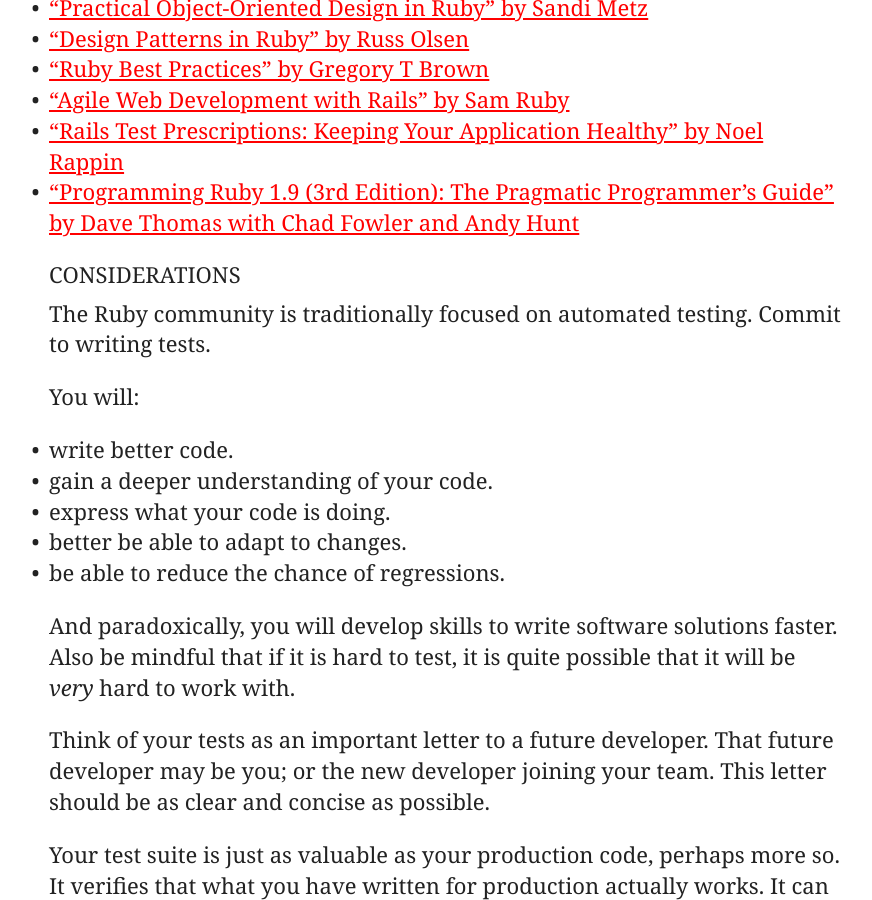
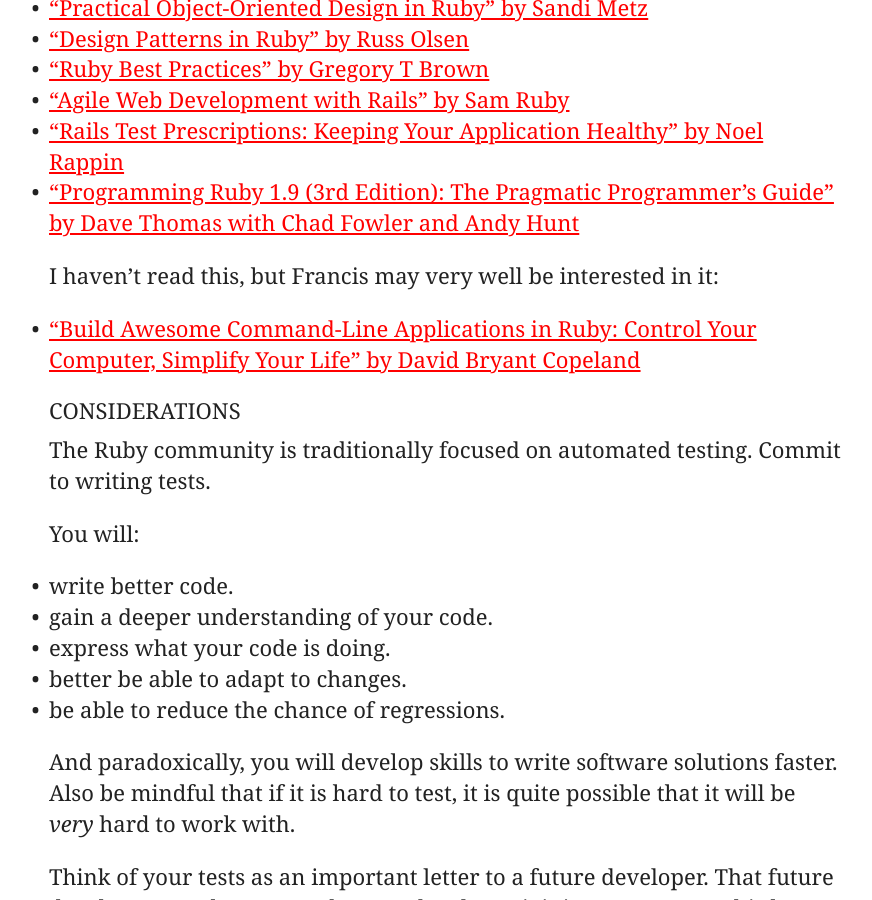
Before and after one commit to terrellt/ndlib.github.io, a Jekyll site: the page built from _posts/2013-04-20-ruby-resources-for-the-university.md, in a window 1280 px wide and 900 px high, scrolled down 974 px. Shown: the whole window, without its empty margins (195-1067 px from the left). Built offline with Jekyll 4.4.1, drawn with Linux system fonts in a browser that asks for light colours; Markdown is read by kramdown in place of the engine named in the settings.

Commit message:
Adding a suggestion for Francis

```diff
--- a/_posts/2013-04-20-ruby-resources-for-the-university.md
+++ b/_posts/2013-04-20-ruby-resources-for-the-university.md
@@ -27,6 +27,7 @@ tags:     ruby
 * [rbenv](https://github.com/sstephenson/rbenv/) - a less "intrusive" alternate to RVM
 * [Ruby Debugger](https://github.com/cldwalker/debugger) - a debugger for Ruby
 
+
 ### Books
 
 I would highly recommend the following Ruby and Rails books:
@@ -37,6 +38,10 @@ I would highly recommend the following Ruby and Rails books:
 * ["Agile Web Development with Rails" by Sam Ruby](http://pragprog.com/book/rails4/agile-web-development-with-rails)
 * ["Rails Test Prescriptions: Keeping Your Application Healthy" by Noel Rappin](http://pragprog.com/book/nrtest/rails-test-prescriptions)
 * ["Programming Ruby 1.9 (3rd Edition): The Pragmatic Programmer's Guide" by Dave Thomas with Chad Fowler and Andy Hunt](http://pragprog.com/book/ruby3/programming-ruby-1-9)
+
+I haven't read this, but Francis may very well be interested in it:
+
+* ["Build Awesome Command-Line Applications in Ruby: Control Your Computer, Simplify Your Life" by David Bryant Copeland](http://pragprog.com/book/dccar/build-awesome-command-line-applications-in-ruby)
 
 ### Considerations
 
```
